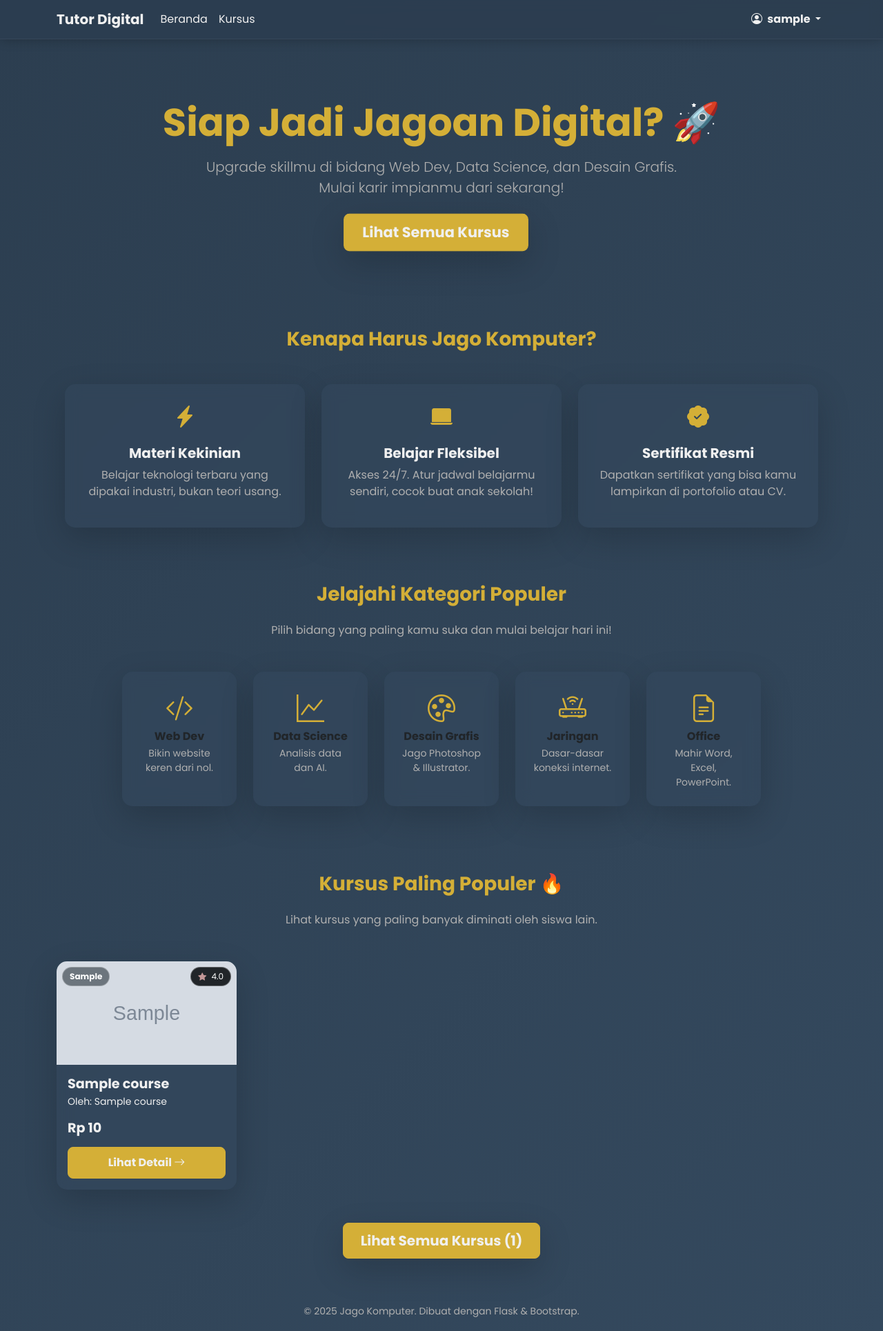
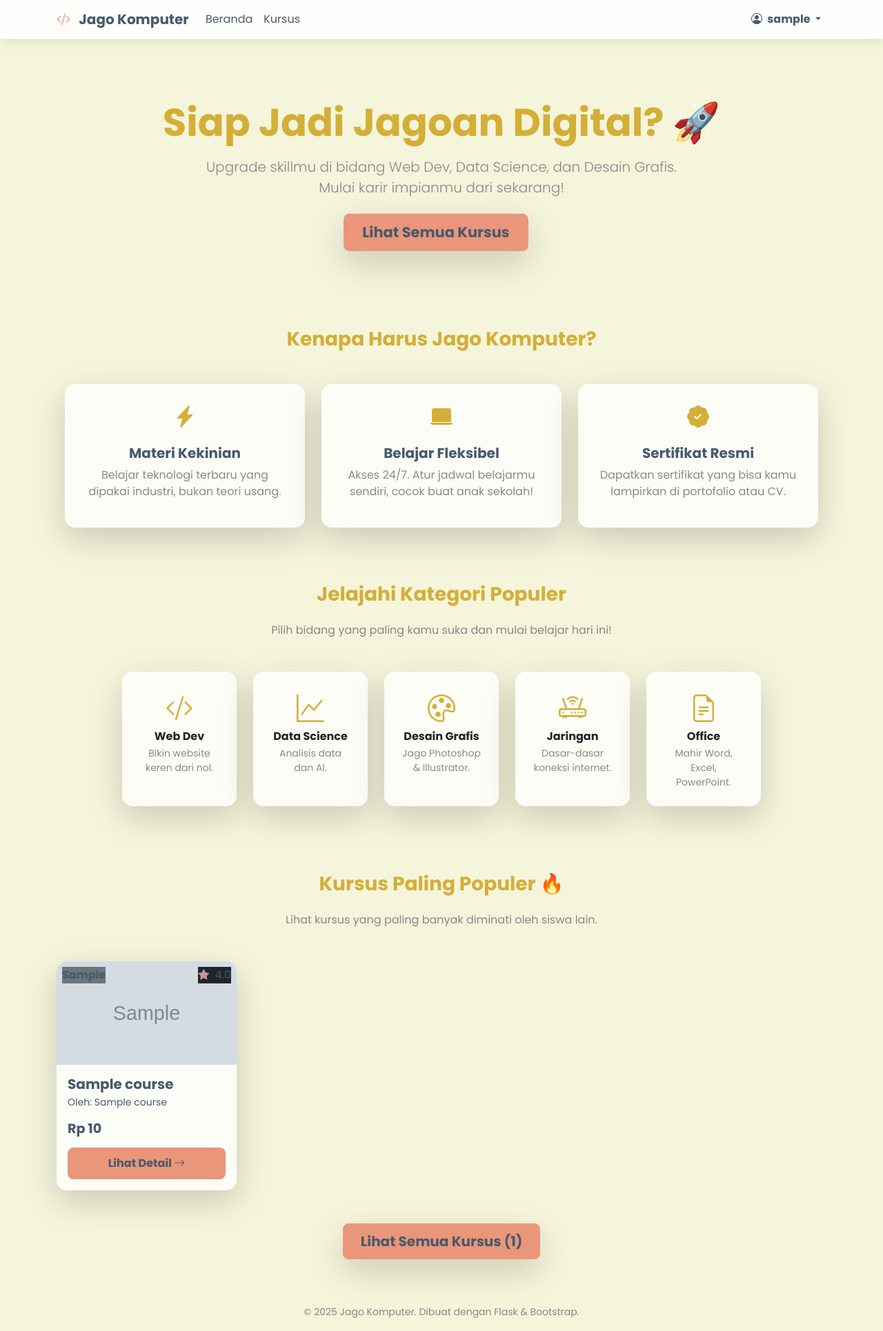
Before and after one commit to adminsystem-support/tutor_digital, a Flask app: page / in a window 1280 px wide. Shown: the whole page at 69% size. Run offline with Flask 3, Linux system fonts and the light colour scheme; a user stored in the database is signed in; tables that the repository leaves empty hold one stand-in row (values such as "Sample post"); grey boxes marked "Sample" are stand-in pictures.

Commit message:
Update: New Pastel Warmth theme and base.html fix

```diff
--- a/static/style.css
+++ b/static/style.css
@@ -1,69 +1,77 @@
-/* --- PALET WARNA SOFT DARK ELEGANCE --- */
-/* Background: Dark Slate Blue (#2C3E50) */
-/* Accent: Soft Rose Gold/Copper (#D4AF37) */
-/* Primary/Text: #f0f0f0 */
+/* --- PALET WARNA SOFT PASTEL WARMTH --- */
+/* Background: Soft Beige (#F5F5DC) */
+/* Accent: Soft Terracotta (#E9967A) */
+/* Secondary/Dark: Dark Slate (#465A6B) */
 
-/* --- 1. BACKGROUND KESELURUHAN (Soft Dark Elegance) --- */
+/* --- 1. BACKGROUND KESELURUHAN (Soft Pastel Warmth) --- */
 body {
-    /* Gradien dari Dark Gray ke Dark Slate Blue */
-    background: linear-gradient(135deg, #2c3e50 0%, #34495e 100%);
+    /* Latar belakang hangat dan cerah */
+    background-color: #F5F5DC;
     min-height: 100vh;
     font-family: 'Poppins', sans-serif;
-    color: #f0f0f0;
+    color: #465A6B; /* Teks utama menjadi Dark Slate */
 }
 
 /* Mengubah warna teks default untuk elemen tertentu */
 h1, h2, h3, h4, h5, h6, p, a, .nav-link, .navbar-brand {
-    color: #f0f0f0 !important;
+    color: #465A6B !important; /* Teks gelap di latar terang */
 }
 
 /* Perbaikan Kontras: Teks Kecil yang Sulit Dibaca */
 .text-muted {
-    color: #b0b0b0 !important; /* Abu-abu terang */
+    color: #888888 !important; /* Abu-abu lembut */
 }
 
-/* --- 2. NAVBAR (Glassmorphism Gelap Soft) --- */
+/* --- 2. NAVBAR (Soft White / Light Glassmorphism) --- */
 .navbar {
-    /* Background gelap transparan yang lebih lembut */
-    background-color: rgba(44, 62, 80, 0.85) !important;
-    box-shadow: 0 2px 15px rgba(0, 0, 0, 0.2); /* Shadow lebih lembut */
-    backdrop-filter: blur(8px); /* Blur lebih rendah */
-    border-bottom: 1px solid rgba(255, 255, 255, 0.05);
+    /* Background terang transparan */
+    background-color: rgba(255, 255, 255, 0.9) !important;
+    box-shadow: 0 2px 15px rgba(0, 0, 0, 0.1);
+    backdrop-filter: blur(5px);
+    border-bottom: 1px solid rgba(0, 0, 0, 0.05);
     z-index: 1000;
 }
 
-/* Mengubah warna link di navbar agar terlihat */
+/* Mengubah warna link di navbar agar terlihat (Dark Slate) */
+.navbar-dark .navbar-nav .nav-link {
+    color: #465A6B !important; /* Teks gelap */
+}
+.navbar-dark .navbar-nav .nav-link:hover {
+    color: #E9967A !important; /* Aksen Terracotta saat hover */
+}
+/* Perlu ubah navbar-dark menjadi navbar-light di base.html */
 .navbar-light .navbar-nav .nav-link {
-    color: #f0f0f0 !important;
+    color: #465A6B !important;
 }
 .navbar-light .navbar-nav .nav-link:hover {
-    color: #D4AF37 !important; /* Aksen Soft Gold saat hover */
+    color: #E9967A !important;
 }
+
 
 /* --- 3. EFEK GLASSMORPHISM PADA KARTU (Card) --- */
 .card {
-    /* Background Glassmorphism Gelap Soft */
-    background: rgba(52, 73, 94, 0.5);
+    /* Background Glassmorphism Terang */
+    background: rgba(255, 255, 255, 0.8);
     backdrop-filter: blur(10px);
     -webkit-backdrop-filter: blur(10px);
 
     /* Border dan Shadow */
     border-radius: 15px;
-    border: 1px solid rgba(255, 255, 255, 0.1);
-    box-shadow: 0 5px 20px 0 rgba(0, 0, 0, 0.3);
+    border: 1px solid rgba(0, 0, 0, 0.05);
+    box-shadow: 0 5px 20px 0 rgba(0, 0, 0, 0.1);
 
-    color: #f0f0f0;
+    color: #465A6B; /* Teks gelap */
     transition: transform 0.3s ease-in-out, box-shadow 0.3s;
 }
 
 .card:hover {
     transform: translateY(-3px);
-    box-shadow: 0 10px 30px 0 rgba(0, 0, 0, 0.5);
+    box-shadow: 0 10px 30px 0 rgba(0, 0, 0, 0.2);
 }
 
-/* Pastikan judul dan teks di dalam kartu juga terang */
+/* Pastikan judul dan teks di dalam kartu juga gelap */
 .card-title, .card-text {
-    color: #f0f0f0 !important;
+    color: #465A6B !important;
 }
 
 /* --- 4. EFEK GLASSMORPHISM PADA FORMULIR (Login/Register) --- */
@@ -72,34 +80,34 @@ h1, h2, h3, h4, h5, h6, p, a, .nav-link, .navbar-brand {
     margin: 50px auto;
     padding: 35px;
 
-    /* Glassmorphism Style */
-    background: rgba(52, 73, 94, 0.6);
+    /* Glassmorphism Style Terang */
+    background: rgba(255, 255, 255, 0.9);
     backdrop-filter: blur(12px);
     -webkit-backdrop-filter: blur(12px);
     border-radius: 15px;
-    border: 1px solid rgba(255, 255, 255, 0.2);
-    box-shadow: 0 10px 30px 0 rgba(0, 0, 0, 0.5);
+    border: 1px solid rgba(0, 0, 0, 0.1);
+    box-shadow: 0 10px 30px 0 rgba(0, 0, 0, 0.2);
 }
 
-/* --- 5. Tombol dan Input (Menggunakan Warna Aksen Soft Gold) --- */
+/* --- 5. Tombol dan Input (Menggunakan Warna Aksen Terracotta) --- */
 .form-control {
-    background-color: rgba(255, 255, 255, 0.1);
-    border: 1px solid rgba(255, 255, 255, 0.2);
-    color: #f0f0f0;
+    background-color: rgba(0, 0, 0, 0.05); /* Latar belakang input sangat terang */
+    border: 1px solid rgba(0, 0, 0, 0.1);
+    color: #465A6B;
     border-radius: 8px;
 }
 
 .form-control:focus {
-    background-color: rgba(255, 255, 255, 0.15);
-    border-color: #D4AF37; /* Soft Gold Aksen */
-    box-shadow: 0 0 0 0.25rem rgba(212, 175, 55, 0.4);
+    background-color: rgba(0, 0, 0, 0.08);
+    border-color: #E9967A; /* Terracotta Aksen */
+    box-shadow: 0 0 0 0.25rem rgba(233, 150, 122, 0.4);
 }
 
-/* Tombol Utama (Primary - Aksen Soft Gold) */
+/* Tombol Utama (Primary - Aksen Terracotta) */
 .btn-primary {
-    background-color: #D4AF37; /* Soft Gold */
-    border-color: #D4AF37;
-    color: #2c3e50; /* Teks gelap agar kontras */
+    background-color: #E9967A; /* Terracotta */
+    border-color: #E9967A;
+    color: #fff; /* Teks putih agar kontras */
     border-radius: 8px;
     padding: 10px 25px;
     font-weight: 600;
@@ -107,14 +115,14 @@ h1, h2, h3, h4, h5, h6, p, a, .nav-link, .navbar-brand {
 }
 
 .btn-primary:hover {
-    background-color: #C0A030; /* Soft Gold lebih gelap saat hover */
-    border-color: #C0A030;
+    background-color: #D4856A; /* Terracotta lebih gelap saat hover */
+    border-color: #D4856A;
 }
 
-/* Tombol Sukses (Success - Warna Biru Tua/Navy) */
+/* Tombol Sukses (Success - Warna Dark Slate) */
 .btn-success {
-    background-color: #34495e; /* Dark Slate Blue */
-    border-color: #34495e;
+    background-color: #465A6B; /* Dark Slate */
+    border-color: #465A6B;
     color: #f0f0f0;
     border-radius: 8px;
     padding: 10px 25px;
@@ -123,327 +131,92 @@ h1, h2, h3, h4, h5, h6, p, a, .nav-link, .navbar-brand {
 }
 
 .btn-success:hover {
-    background-color: #2c3e50;
-    border-color: #2c3e50;
+    background-color: #3A4C5C;
+    border-color: #3A4C5C;
 }
 
 /* --- 6. Konten Pelajaran (Lesson View) --- */
 .lesson-content {
     padding: 30px;
-    background: rgba(52, 73, 94, 0.6);
+    background: rgba(255, 255, 255, 0.9);
     backdrop-filter: blur(10px);
     border-radius: 18px;
-    border: 1px solid rgba(255, 255, 255, 0.1);
+    border: 1px solid rgba(0, 0, 0, 0.05);
 }
 
 /* --- 7. Flash Messages (Notifikasi) --- */
 .alert {
-    color: #2c3e50;
+    color: #465A6B;
     border: none;
 }
-.alert-info {
-    background-color: rgba(173, 216, 230, 0.8);
-}
-.alert-success {
-    background-color: rgba(144, 238, 144, 0.8);
-}
-.alert-warning {
-    background-color: rgba(255, 223, 186, 0.8);
-}
-.alert-danger {
-    background-color: rgba(255, 160, 160, 0.8);
-}
+/* ... (Biarkan warna alert default Bootstrap, atau sesuaikan) ... */
 
 /* --- 8. PERBAIKAN DROPDOWN MENU --- */
 
 .dropdown-menu {
-    background-color: rgba(44, 62, 80, 0.9) !important;
+    background-color: rgba(255, 255, 255, 0.95) !important;
     backdrop-filter: blur(10px);
     -webkit-backdrop-filter: blur(10px);
-    border: 1px solid rgba(255, 255, 255, 0.15);
+    border: 1px solid rgba(0, 0, 0, 0.1);
     border-radius: 10px;
-    box-shadow: 0 8px 30px 0 rgba(0, 0, 0, 0.5);
+    box-shadow: 0 8px 30px 0 rgba(0, 0, 0, 0.1);
     z-index: 9999 !important;
 }
 
 .dropdown-item {
-    color: #f0f0f0 !important;
+    color: #465A6B !important;
     background-color: transparent !important;
     transition: background-color 0.2s;
 }
 
 .dropdown-item:hover, .dropdown-item:focus {
-    background-color: rgba(212, 175, 55, 0.1) !important; /* Soft Gold Transparan */
-    color: #D4AF37 !important;
-}
-
-/* Garis pemisah */
-.dropdown-divider {
-    border-top: 1px solid rgba(255, 255, 255, 0.1);
-}
-
-/* Tombol Keluar (Merah) */
-.dropdown-item.text-danger {
-    color: #ff6b6b !important;
-}
-
-.dropdown-item.text-danger:hover {
-    background-color: rgba(255, 107, 107, 0.1) !important;
+    background-color: rgba(233, 150, 122, 0.1) !important; /* Terracotta Transparan */
+    color: #E9967A !important;
 }
 
 /* --- 9. Styling Admin Dashboard & Tabel --- */
-.list-group-item.card {
-    background: rgba(52, 73, 94, 0.5) !important;
-    border: 1px solid rgba(255, 255, 255, 0.1) !important;
-    color: #f0f0f0 !important;
-    padding: 15px;
-}
-
-.list-group-item.card:hover {
-    background: rgba(52, 73, 94, 0.7) !important;
-    box-shadow: 0 5px 15px 0 rgba(0, 0, 0, 0.5);
-}
-
 .table-dark {
-    --bs-table-bg: rgba(52, 73, 94, 0.5);
-    --bs-table-striped-bg: rgba(52, 73, 94, 0.6);
-    --bs-table-border-color: rgba(255, 255, 255, 0.1);
-    color: #f0f0f0;
+    /* Hapus table-dark, gunakan table-light atau table-striped */
+    --bs-table-bg: rgba(255, 255, 255, 0.8);
+    --bs-table-striped-bg: rgba(255, 255, 255, 0.9);
+    --bs-table-border-color: rgba(0, 0, 0, 0.1);
+    color: #465A6B;
 }
 
 .table-dark th, .table-dark td {
-    border-color: rgba(255, 255, 255, 0.1);
+    border-color: rgba(0, 0, 0, 0.1);
 }
 
-/* --- 10. STYLING KARTU KURSUS BARU (Glassmorphism Gelap) --- */
+/* --- 10. STYLING KARTU KURSUS BARU --- */
 
 .course-card {
-    /* Menggunakan Glassmorphism Gelap */
-    background: rgba(52, 73, 94, 0.5);
+    /* Menggunakan Glassmorphism Terang */
+    background: rgba(255, 255, 255, 0.8);
     backdrop-filter: blur(10px);
     -webkit-backdrop-filter: blur(10px);
     border-radius: 15px;
-    border: 1px solid rgba(255, 255, 255, 0.1);
-    box-shadow: 0 5px 20px 0 rgba(0, 0, 0, 0.3);
+    border: 1px solid rgba(0, 0, 0, 0.05);
+    box-shadow: 0 5px 20px 0 rgba(0, 0, 0, 0.1);
     overflow: hidden;
     transition: box-shadow 0.3s, transform 0.3s;
-    color: #f0f0f0;
+    color: #465A6B;
 }
 
-.course-card:hover {
-    box-shadow: 0 10px 30px 0 rgba(0, 0, 0, 0.5);
-    transform: translateY(-3px);
-}
+/* ... (Sesuaikan semua warna ikon dan teks di bawah ini menjadi #E9967A atau #465A6B) ... */
 
-.course-image-container {
-    height: 150px;
-    background-size: cover;
-    background-position: center;
-    position: relative;
-    display: flex;
-    align-items: flex-end;
-    justify-content: flex-start;
-    padding: 10px;
-    background-color: #2c3e50; /* Warna latar belakang yang lebih lembut */
-}
-
-.course-badge {
-    background-color: rgba(255, 255, 255, 0.2);
-    color: #fff;
-    padding: 4px 10px;
-    border-radius: 20px;
-    font-size: 0.75rem;
-    backdrop-filter: blur(5px);
-    border: 1px solid rgba(255, 255, 255, 0.3);
-}
-
-.course-title {
-    color: #f0f0f0 !important;
-    font-size: 1.2rem;
-    margin-bottom: 0.5rem;
-}
-
-/* Instruktur: Perbaikan Kontras */
-.instructor-info p {
-    color: #f0f0f0 !important;
-    font-size: 0.9rem;
-}
-.instructor-info small {
-    color: #b0b0b0 !important;
-    font-size: 0.8rem;
-}
-
-/* Styling untuk gambar instruktur kecil */
-.instructor-img-small {
-    width: 30px;
-    height: 30px;
-    object-fit: cover;
-    border-radius: 50%;
-    border: 2px solid #D4AF37; /* Soft Gold */
-}
-
-/* Rating */
-.rating-info .fw-bold {
-    color: #f0f0f0 !important;
-}
-.rating-info .fa-star, .rating-info .fa-star-half-alt {
-    color: #D4AF37 !important; /* Soft Gold */
-}
-
-/* Harga */
 .final-price {
-    color: #D4AF37; /* Soft Gold */
+    color: #E9967A; /* Terracotta */
     font-size: 1.2rem;
 }
 
-.discount-badge {
-    background-color: #e76f51; /* Terracotta */
-    color: #fff;
-    padding: 2px 6px;
-    border-radius: 4px;
-    font-size: 0.75rem;
-    font-weight: bold;
+.instructor-img-small {
+    border: 2px solid #E9967A; /* Terracotta */
 }
 
-.original-price {
-    font-size: 0.9rem;
-    color: #b0b0b0 !important;
-}
-
-/* Memastikan link kartu tidak memiliki garis bawah */
-.text-decoration-none {
-    text-decoration: none !important;
-}
-
-/* Efek Hover untuk Card Kursus dan Kategori */
-.hover-scale {
-    transition: transform 0.3s ease, box-shadow 0.3s ease;
-}
-
-.hover-scale:hover {
-    transform: translateY(-3px) scale(1.01);
-    box-shadow: 0 8px 25px rgba(0, 0, 0, 0.4) !important;
-}
-
-/* Efek Khusus untuk Kartu Kategori */
-.category-hover-effect {
-    transition: all 0.3s ease;
-    border: 2px solid transparent;
-}
-
-.category-hover-effect:hover {
-    border-color: #D4AF37; /* Soft Gold saat hover */
-    background-color: rgba(255, 255, 255, 0.05) !important;
-}
-
-/* Pastikan gambar di card tidak terdistorsi */
-.course-card .card-img-top {
-    transition: transform 0.5s ease;
-}
-
-.course-card:hover .card-img-top {
-    transform: scale(1.05);
-}
-
-/* --- 11. STYLING DETAIL KURSUS (Tab dan Sidebar) --- */
-
-/* Styling untuk Tab */
-.nav-tabs {
-    border-bottom: 1px solid rgba(255, 255, 255, 0.1);
-}
-
-.nav-tabs .nav-link {
-    color: #b0b0b0 !important;
-    border: none;
-    border-radius: 0;
-    font-weight: 600;
-}
-
-.nav-tabs .nav-link.active {
-    background-color: transparent !important;
-    color: #D4AF37 !important; /* Warna aksen Soft Gold untuk tab aktif */
-    border-bottom: 3px solid #D4AF37 !important;
-}
-
-/* Styling untuk Gambar Instruktur Besar */
-.instructor-img-large {
-    width: 80px;
-    height: 80px;
-    object-fit: cover;
-    border-radius: 50%;
-    border: 3px solid #D4AF37;
-}
-
-/* Styling untuk list pelajaran yang terkunci */
-.disabled-link {
-    pointer-events: none;
-    opacity: 0.6;
-}
-
-/* --- 12. STYLING LIST PELAJARAN DI DETAIL KURSUS --- */
-
-.list-group-item {
-    background-color: rgba(255, 255, 255, 0.1) !important;
-    border: 1px solid rgba(255, 255, 255, 0.1) !important;
-    color: #f0f0f0 !important;
-    border-radius: 8px;
-    transition: background-color 0.2s;
-}
-
-.list-group-item:hover {
-    background-color: rgba(255, 255, 255, 0.2) !important;
-}
-
-/* Memastikan teks kecil (durasi) terlihat */
-.list-group-item small {
-    color: #b0b0b0 !important;
-}
-
-/* Memastikan ikon terlihat */
 .list-group-item .bi-play-circle-fill, .list-group-item .bi-lock-fill {
-    color: #D4AF37 !important; /* Ikon berwarna aksen Soft Gold */
-}
-
-/* --- 13. STYLING ACCORDION (Glassmorphism) --- */
-
-.accordion-item {
-    /* Mewarisi styling kartu Glassmorphism */
-    background: rgba(52, 73, 94, 0.5) !important;
-    border: 1px solid rgba(255, 255, 255, 0.1) !important;
-    border-radius: 12px !important;
-    margin-bottom: 15px;
-    overflow: hidden;
-}
-
-.accordion-header {
-    border-bottom: none !important;
-}
-
-.accordion-button {
-    background-color: transparent !important;
-    color: #f0f0f0 !important;
-    font-weight: 600;
-    box-shadow: none !important;
-    padding: 1rem 1.25rem;
+    color: #E9967A !important; /* Ikon berwarna aksen Terracotta */
 }
 
 .accordion-button:not(.collapsed) {
-    color: #D4AF37 !important; /* Soft Gold saat terbuka */
-    background-color: rgba(255, 255, 255, 0.05) !important;
-    border-bottom: 1px solid rgba(255, 255, 255, 0.1);
+    color: #E9967A !important; /* Terracotta saat terbuka */
 }
-
-.accordion-body {
-    color: #f0f0f0;
-    background-color: rgba(255, 255, 255, 0.05);
-    border-top: 1px solid rgba(255, 255, 255, 0.1);
-}
-
-/* Perbaikan Flash Message Admin di Kolom Kanan */
-.card .alert-info {
-    background-color: rgba(255, 255, 255, 0.1) !important;
-    color: #f0f0f0 !important;
-    border: 1px solid rgba(255, 255, 255, 0.1) !important;
-    padding: 10px;
-    margin-bottom: 0;
-}
--- a/templates/base.html
+++ b/templates/base.html
@@ -3,7 +3,7 @@
 <head>
     <meta charset="utf-8">
     <meta name="viewport" content="width=device-width, initial-scale=1">
-    <title>{{ title }} - Jago Komputer</title>
+    <title>{{ title }} - Tutor Digital</title>
 
     <!-- Bootstrap CSS -->
     <link href="https://cdn.jsdelivr.net/npm/bootstrap@5.3.2/dist/css/bootstrap.min.css" rel="stylesheet">
@@ -20,17 +20,17 @@
     <!-- CSS Kustom (style.css) -->
     <link rel="stylesheet" href="{{ url_for('static', filename='style.css') }}">
 
-    <!-- Favicon (Asumsi ada di static/img/favicon.ico) -->
+    <!-- Favicon (Opsional) -->
     <!-- <link rel="icon" href="{{ url_for('static', filename='img/favicon.ico') }}"> -->
 </head>
 <body>
 
-    <!-- NAVBAR (Menggunakan kelas 'navbar' untuk Glassmorphism) -->
-    <nav class="navbar navbar-expand-lg navbar-dark fixed-top">
+    <!-- NAVBAR (Menggunakan navbar-light untuk latar belakang terang) -->
+    <nav class="navbar navbar-expand-lg navbar-light fixed-top">
         <div class="container">
             <a class="navbar-brand fw-bolder" href="{{ url_for('index') }}">
-                <!-- Ikon menggunakan warna aksen Soft Gold -->
-                Tutor Digital
+                <!-- Ikon menggunakan warna aksen Terracotta -->
+                <i class="bi bi-code-slash me-2" style="color: #E9967A;"></i> Jago Komputer
             </a>
             <button class="navbar-toggler" type="button" data-bs-toggle="collapse" data-bs-target="#navbarNav" aria-controls="navbarNav" aria-expanded="false" aria-label="Toggle navigation">
                 <span class="navbar-toggler-icon"></span>
@@ -65,10 +65,11 @@
                         </li>
                     {% else %}
                         <li class="nav-item me-2">
-                            <a class="btn btn-outline-light fw-bold" href="{{ url_for('login') }}">Masuk</a>
+                            <!-- Menggunakan btn-outline-secondary agar terlihat di latar terang -->
+                            <a class="btn btn-outline-secondary fw-bold" href="{{ url_for('login') }}">Masuk</a>
                         </li>
                         <li class="nav-item">
-                            <!-- Menggunakan btn-primary (Soft Gold) -->
+                            <!-- Menggunakan btn-primary (Terracotta) -->
                             <a class="btn btn-primary fw-bold" href="{{ url_for('register') }}">Daftar</a>
                         </li>
                     {% endif %}
```
